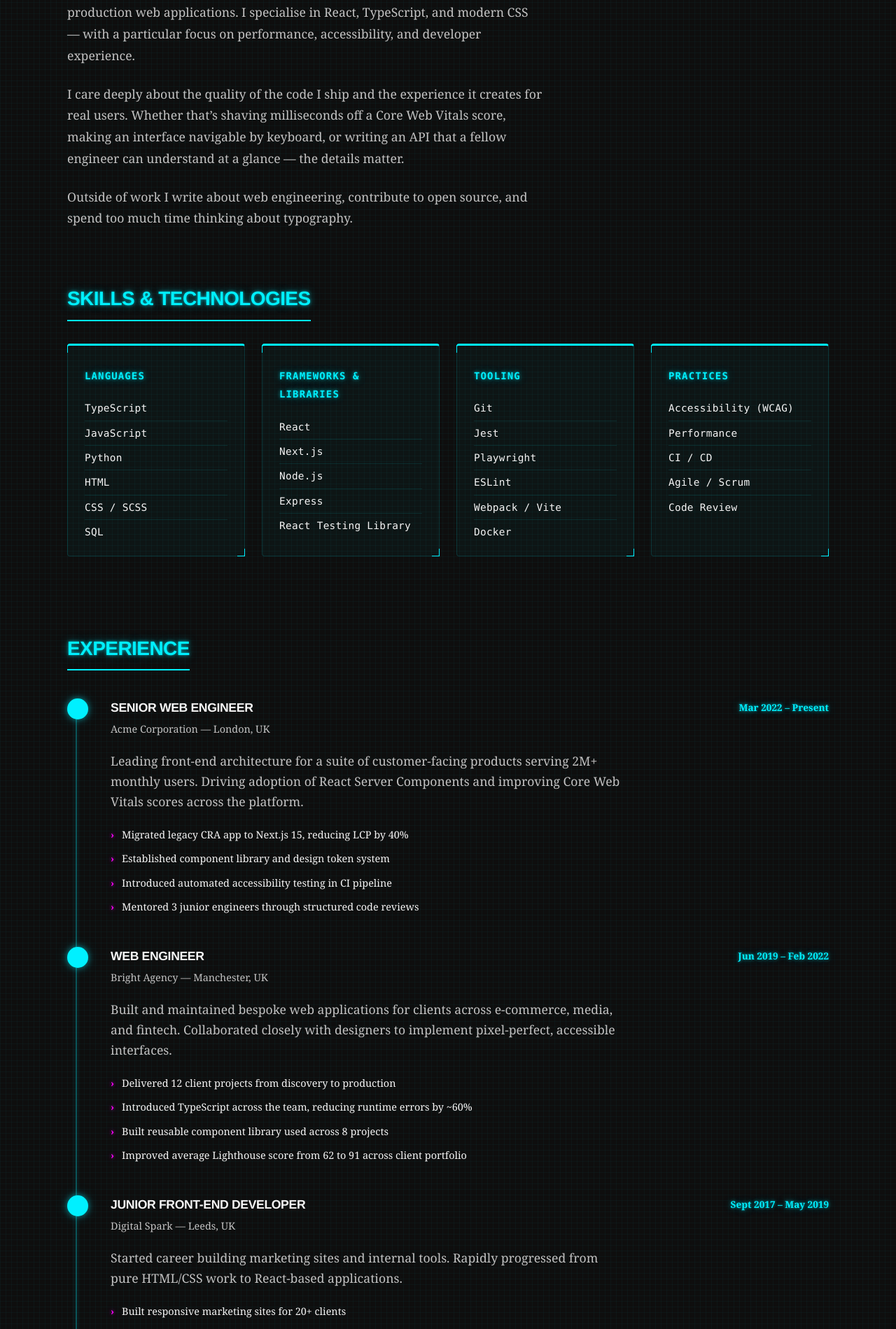
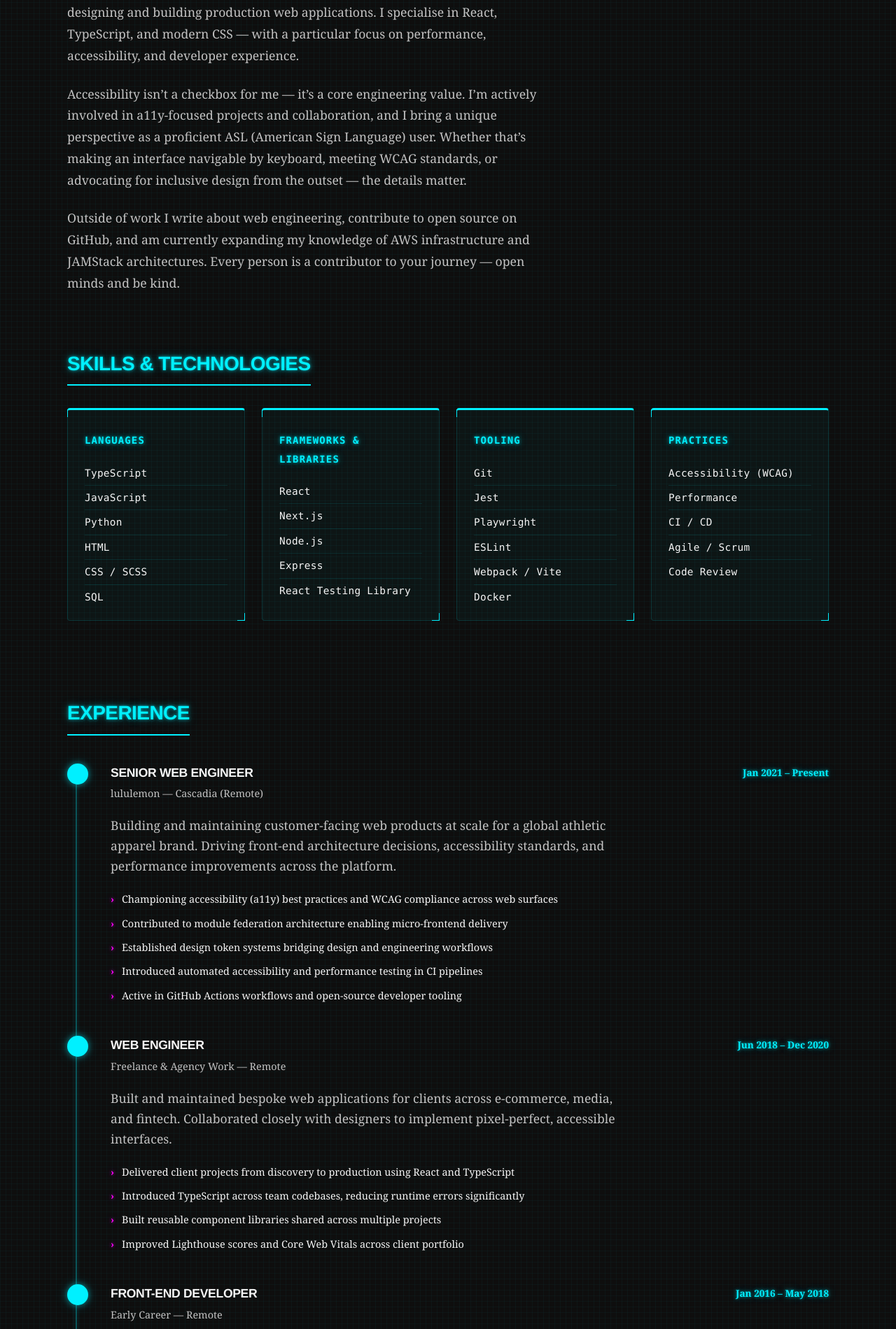
Before and after one commit to Loonz206/lennypeters, a Next.js app: page /about in a window 1280 px wide. Shown: the part 485-2384 px from the top of the page at 70% size. Built offline with nearby package versions, Linux system fonts and the light colour scheme.

Commit message:
fix: 🐛 updates

```diff
--- a/src/app/about/page.tsx
+++ b/src/app/about/page.tsx
@@ -7,7 +7,7 @@ import styles from './about.module.scss';
 export const metadata: Metadata = {
   title: 'About — Lenny Peters',
   description:
-    'Web Engineer with 8+ years of experience building fast, accessible web products. Based in the UK.',
+    'Senior Web Engineer at lululemon with 8+ years of experience building fast, accessible web products. Based in Cascadia.',
 };
 
 const AboutPage = () => {
@@ -17,26 +17,28 @@ const AboutPage = () => {
         <p className={styles.label}>PROFILE</p>
         <h1 id="about-heading" className={styles.title}>About Me</h1>
         <p className={styles.sub}>
-          Web Engineer with 8+ years of experience building fast, accessible web products.
+          Senior Web Engineer at lululemon, building fast and accessible web products from Cascadia.
         </p>
       </div>
 
       <section className={styles.bio} aria-labelledby="about-heading">
         <div className={styles.bioContent}>
           <p>
-            I&rsquo;m a Web Engineer with over 8 years of experience designing and building
-            production web applications. I specialise in React, TypeScript, and modern CSS —
-            with a particular focus on performance, accessibility, and developer experience.
+            I&rsquo;m a Senior Web Engineer at lululemon with over 8 years of experience designing
+            and building production web applications. I specialise in React, TypeScript, and modern
+            CSS — with a particular focus on performance, accessibility, and developer experience.
           </p>
           <p>
-            I care deeply about the quality of the code I ship and the experience it creates for
-            real users. Whether that&rsquo;s shaving milliseconds off a Core Web Vitals score,
-            making an interface navigable by keyboard, or writing an API that a fellow engineer
-            can understand at a glance — the details matter.
+            Accessibility isn&rsquo;t a checkbox for me — it&rsquo;s a core engineering value.
+            I&rsquo;m actively involved in a11y-focused projects and collaboration, and I bring a
+            unique perspective as a proficient ASL (American Sign Language) user. Whether that&rsquo;s
+            making an interface navigable by keyboard, meeting WCAG standards, or advocating for
+            inclusive design from the outset — the details matter.
           </p>
           <p>
-            Outside of work I write about web engineering, contribute to open source, and spend
-            too much time thinking about typography.
+            Outside of work I write about web engineering, contribute to open source on GitHub, and
+            am currently expanding my knowledge of AWS infrastructure and JAMStack architectures.
+            Every person is a contributor to your journey — open minds and be kind.
           </p>
         </div>
       </section>
--- a/src/data/experience.ts
+++ b/src/data/experience.ts
@@ -11,46 +11,47 @@ export interface ExperienceEntry {
 export const experience: ExperienceEntry[] = [
   {
     role: 'Senior Web Engineer',
-    company: 'Acme Corporation',
-    location: 'London, UK',
-    startDate: '2022-03',
+    company: 'lululemon',
+    location: 'Cascadia (Remote)',
+    startDate: '2021-01',
     endDate: 'Present',
     description:
-      'Leading front-end architecture for a suite of customer-facing products serving 2M+ monthly users. Driving adoption of React Server Components and improving Core Web Vitals scores across the platform.',
+      'Building and maintaining customer-facing web products at scale for a global athletic apparel brand. Driving front-end architecture decisions, accessibility standards, and performance improvements across the platform.',
     highlights: [
-      'Migrated legacy CRA app to Next.js 15, reducing LCP by 40%',
-      'Established component library and design token system',
-      'Introduced automated accessibility testing in CI pipeline',
-      'Mentored 3 junior engineers through structured code reviews',
+      'Championing accessibility (a11y) best practices and WCAG compliance across web surfaces',
+      'Contributed to module federation architecture enabling micro-frontend delivery',
+      'Established design token systems bridging design and engineering workflows',
+      'Introduced automated accessibility and performance testing in CI pipelines',
+      'Active in GitHub Actions workflows and open-source developer tooling',
     ],
   },
   {
     role: 'Web Engineer',
-    company: 'Bright Agency',
-    location: 'Manchester, UK',
-    startDate: '2019-06',
-    endDate: '2022-02',
+    company: 'Freelance & Agency Work',
+    location: 'Remote',
+    startDate: '2018-06',
+    endDate: '2020-12',
     description:
       'Built and maintained bespoke web applications for clients across e-commerce, media, and fintech. Collaborated closely with designers to implement pixel-perfect, accessible interfaces.',
     highlights: [
-      'Delivered 12 client projects from discovery to production',
-      'Introduced TypeScript across the team, reducing runtime errors by ~60%',
-      'Built reusable component library used across 8 projects',
-      'Improved average Lighthouse score from 62 to 91 across client portfolio',
+      'Delivered client projects from discovery to production using React and TypeScript',
+      'Introduced TypeScript across team codebases, reducing runtime errors significantly',
+      'Built reusable component libraries shared across multiple projects',
+      'Improved Lighthouse scores and Core Web Vitals across client portfolio',
     ],
   },
   {
-    role: 'Junior Front-End Developer',
-    company: 'Digital Spark',
-    location: 'Leeds, UK',
-    startDate: '2017-09',
-    endDate: '2019-05',
+    role: 'Front-End Developer',
+    company: 'Early Career',
+    location: 'Remote',
+    startDate: '2016-01',
+    endDate: '2018-05',
     description:
-      'Started career building marketing sites and internal tools. Rapidly progressed from pure HTML/CSS work to React-based applications.',
+      'Started career building marketing sites and internal tools. Rapidly progressed from HTML/CSS to React-based applications and GraphQL APIs.',
     highlights: [
-      'Built responsive marketing sites for 20+ clients',
-      'Learned React and shipped first production SPA within 6 months',
-      'Contributed to internal CMS tooling project',
+      'Built responsive marketing sites and JAMStack applications',
+      'Learned React and shipped first production SPA within months of starting',
+      'Explored GraphQL and Express through personal and open-source projects',
     ],
   },
 ];
```
